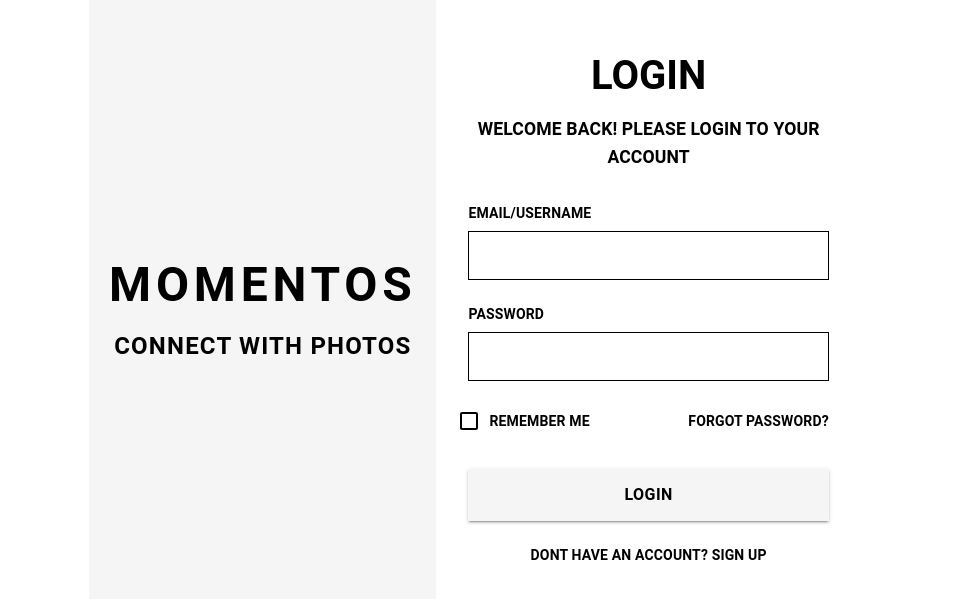
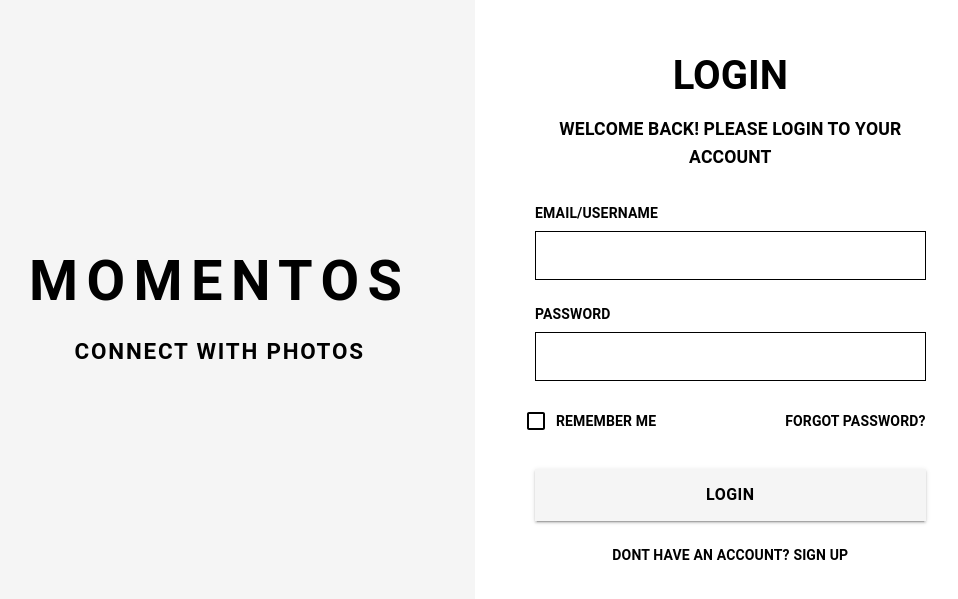
Before and after one commit to Esteb4ncd/Momentos_PhotoGallery, a React (Vite) app: page / in a window 1280 px wide. Shown: the part 123-722 px from the top of the page, without its empty margins (165-1123 px from the left). Built offline with nearby package versions, Linux system fonts and the light colour scheme.

Commit message:
fix: improve left column proportions and spacing to eliminate awkward margins

```diff
--- a/src/pages/Login.jsx
+++ b/src/pages/Login.jsx
@@ -6,22 +6,24 @@ const Login = () => {
     <Box sx={{ minHeight: '100vh', display: 'flex' }}>
       {/* Left Section - Branding */}
       <Box sx={{
-        flex: '0 0 45%',
+        flex: '0 0 50%',
         backgroundColor: '#f5f5f5',
         display: 'flex',
         alignItems: 'center',
-        justifyContent: 'center'
+        justifyContent: 'center',
+        padding: '0 60px'
       }}>
-        <Box sx={{ textAlign: 'center' }}>
+        <Box sx={{ textAlign: 'center', width: '100%', maxWidth: '400px' }}>
           <Typography
             variant="h2"
             component="h1"
             sx={{
               fontWeight: 'bold',
               color: 'black',
-              fontSize: '3rem',
-              letterSpacing: '0.1em',
-              mb: 2
+              fontSize: '3.5rem',
+              letterSpacing: '0.15em',
+              mb: 3,
+              lineHeight: 1.1
             }}
           >
             MOMENTOS
@@ -31,7 +33,8 @@ const Login = () => {
             sx={{
               fontWeight: 'bold',
               color: 'black',
-              letterSpacing: '0.05em'
+              letterSpacing: '0.08em',
+              fontSize: '1.4rem'
             }}
           >
             CONNECT WITH PHOTOS
@@ -41,12 +44,12 @@ const Login = () => {
 
       {/* Right Section - Login Form */}
       <Box sx={{
-        flex: '0 0 55%',
+        flex: '0 0 50%',
         backgroundColor: 'white',
         display: 'flex',
         alignItems: 'center',
         justifyContent: 'center',
-        padding: 4
+        padding: '0 60px'
       }}>
         <Box sx={{ width: '100%', maxWidth: 400, textAlign: 'center' }}>
           <Typography
```
